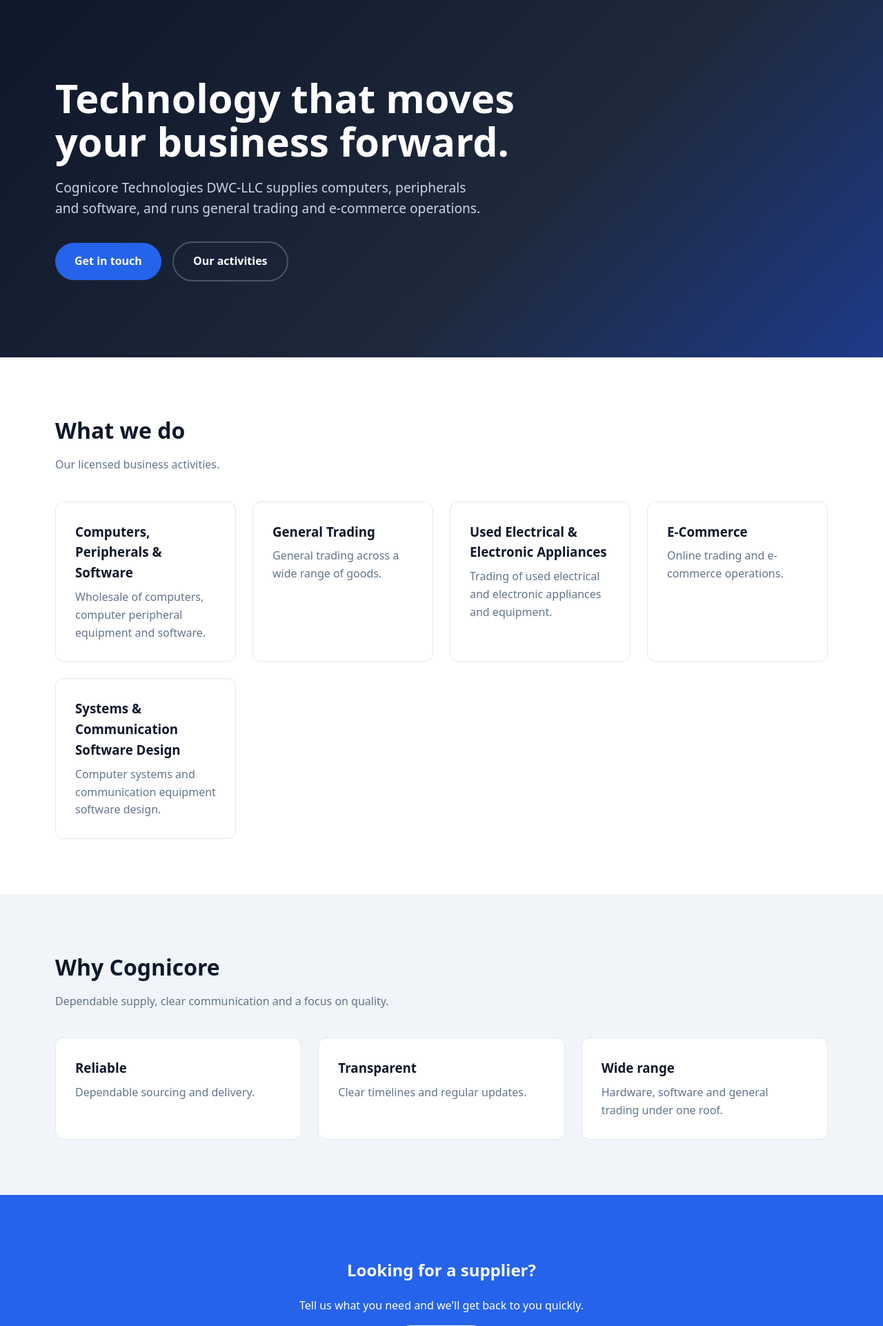
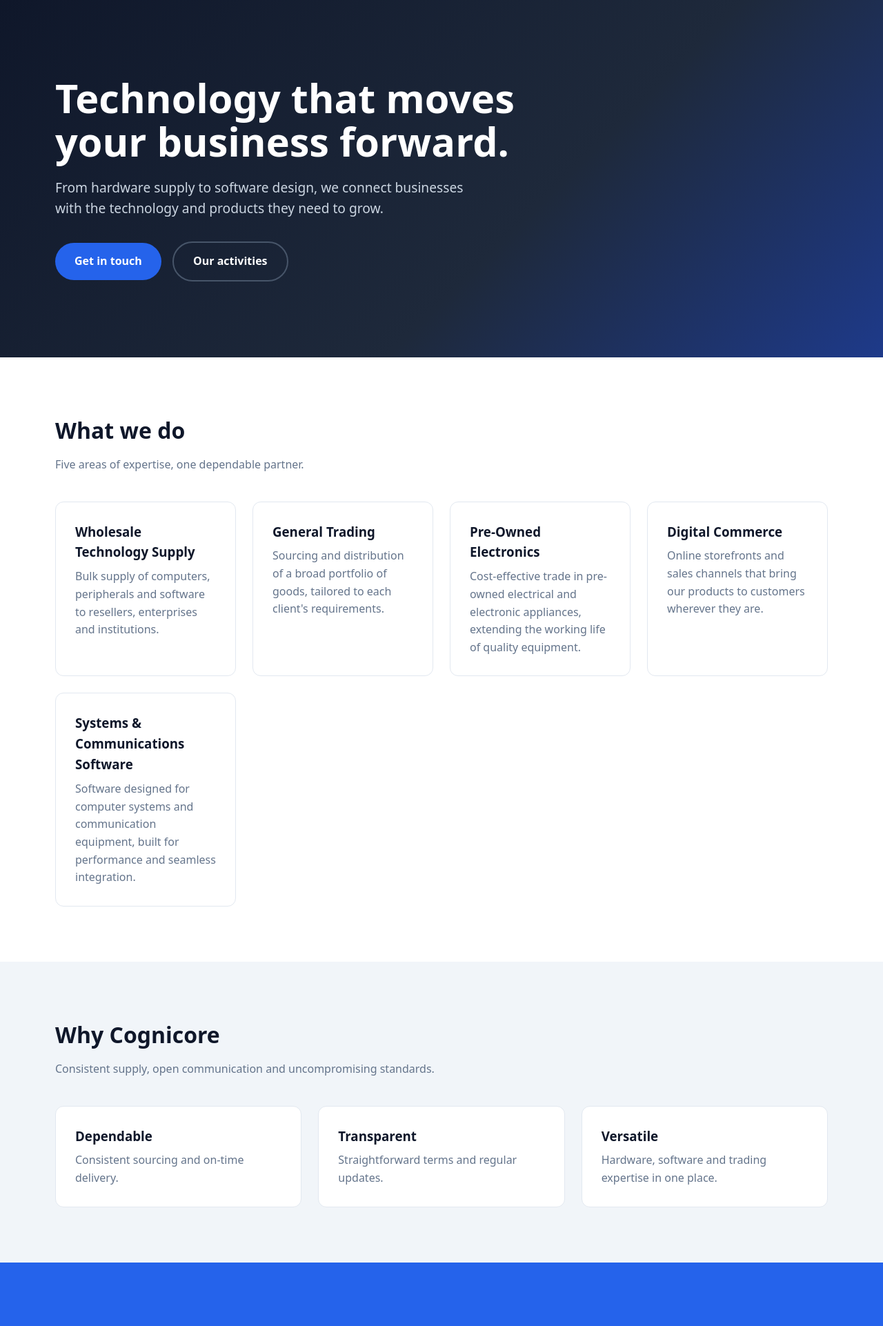
Before and after one commit to devwebandapk-cmyk/cognicore-company-website, a WordPress theme: template front-page.php in a window 1280 px wide. Shown: the part 64-1986 px from the top of the page at 69% size. Run offline with PHP 8.4 and a stand-in for WordPress, Linux system fonts and the light colour scheme; the site name, menu and one post (Sample post) are stand-ins, and other content is empty.

Commit message:
Polish copy for activities, services intro and home sections
Co-Authored-By: Claude Sonnet 5.5 <noreply@anthropic.com>
Claude-Session: https://claude.ai/code/session_018XrfTfth5Xhmze9GydEUJd

```diff
--- a/front-page.php
+++ b/front-page.php
@@ -2,7 +2,7 @@
 <section class="hero">
 	<div class="container">
 		<h1>Technology that moves your business forward.</h1>
-		<p>Cognicore Technologies DWC-LLC supplies computers, peripherals and software, and runs general trading and e-commerce operations.</p>
+		<p>From hardware supply to software design, we connect businesses with the technology and products they need to grow.</p>
 		<a class="btn" href="<?php echo esc_url( home_url( '/contact/' ) ); ?>">Get in touch</a>
 		<a class="btn btn-ghost" href="<?php echo esc_url( home_url( '/services/' ) ); ?>">Our activities</a>
 	</div>
@@ -11,7 +11,7 @@
 <section class="section">
 	<div class="container">
 		<h2>What we do</h2>
-		<p class="lead">Our licensed business activities.</p>
+		<p class="lead">Five areas of expertise, one dependable partner.</p>
 		<div class="grid">
 			<?php foreach ( cognicore_activities() as $a ) : ?>
 				<div class="card"><h3><?php echo esc_html( $a[0] ); ?></h3><p><?php echo esc_html( $a[1] ); ?></p></div>
@@ -23,11 +23,11 @@
 <section class="section alt">
 	<div class="container">
 		<h2>Why Cognicore</h2>
-		<p class="lead">Dependable supply, clear communication and a focus on quality.</p>
+		<p class="lead">Consistent supply, open communication and uncompromising standards.</p>
 		<div class="grid">
-			<div class="card"><h3>Reliable</h3><p>Dependable sourcing and delivery.</p></div>
-			<div class="card"><h3>Transparent</h3><p>Clear timelines and regular updates.</p></div>
-			<div class="card"><h3>Wide range</h3><p>Hardware, software and general trading under one roof.</p></div>
+			<div class="card"><h3>Dependable</h3><p>Consistent sourcing and on-time delivery.</p></div>
+			<div class="card"><h3>Transparent</h3><p>Straightforward terms and regular updates.</p></div>
+			<div class="card"><h3>Versatile</h3><p>Hardware, software and trading expertise in one place.</p></div>
 		</div>
 	</div>
 </section>
--- a/functions.php
+++ b/functions.php
@@ -19,11 +19,11 @@ function cognicore_address_lines() {
 /** Licensed business activities (edit here). */
 function cognicore_activities() {
 	return array(
-		array( 'Computers, Peripherals & Software', 'Wholesale of computers, computer peripheral equipment and software.' ),
-		array( 'General Trading', 'General trading across a wide range of goods.' ),
-		array( 'Used Electrical & Electronic Appliances', 'Trading of used electrical and electronic appliances and equipment.' ),
-		array( 'E-Commerce', 'Online trading and e-commerce operations.' ),
-		array( 'Systems & Communication Software Design', 'Computer systems and communication equipment software design.' ),
+		array( 'Wholesale Technology Supply', 'Bulk supply of computers, peripherals and software to resellers, enterprises and institutions.' ),
+		array( 'General Trading', 'Sourcing and distribution of a broad portfolio of goods, tailored to each client\'s requirements.' ),
+		array( 'Pre-Owned Electronics', 'Cost-effective trade in pre-owned electrical and electronic appliances, extending the working life of quality equipment.' ),
+		array( 'Digital Commerce', 'Online storefronts and sales channels that bring our products to customers wherever they are.' ),
+		array( 'Systems & Communications Software', 'Software designed for computer systems and communication equipment, built for performance and seamless integration.' ),
 	);
 }
 
@@ -55,8 +55,8 @@ add_action( 'wp_enqueue_scripts', function () {
 add_action( 'after_switch_theme', function () {
 	$pages = array(
 		'home'     => array( 'Home', "Welcome to Cognicore Technologies." ),
-		'about'    => array( 'About', "<p>Cognicore Technologies DWC-LLC is a Dubai World Central based company engaged in the wholesale of computers, peripherals and software, general trading, e-commerce and software design. Replace this text with your company story.</p><h2>Our mission</h2><p>Describe your mission and values here.</p>" ),
-		'services' => array( 'Services', "<p>Our licensed business activities are listed below.</p>" ),
+		'about'    => array( 'About', "<p>Cognicore Technologies DWC-LLC combines technology supply, general trading and digital commerce under one roof. Replace this text with your company story.</p><h2>Our mission</h2><p>Describe your mission and values here.</p>" ),
+		'services' => array( 'Services', "" ),
 		'contact'  => array( 'Contact', "<p>Tell us about your project and we'll get back to you.</p>[cognicore_contact_form]" ),
 	);
 	$ids = array();
--- a/page.php
+++ b/page.php
@@ -1,7 +1,10 @@
 <?php get_header(); ?>
 <?php while ( have_posts() ) : the_post(); ?>
 <section class="page-header"><div class="container"><h1><?php the_title(); ?></h1></div></section>
-<section class="page-content"><div class="container"><?php the_content(); ?>
+<section class="page-content"><div class="container">
+	<?php if ( is_page( 'services' ) ) : ?>
+		<p class="lead">From hardware supply to software design, here is how we can support your business.</p>
+	<?php else : the_content(); endif; ?>
 	<?php if ( is_page( 'services' ) ) : ?>
 		<div class="grid">
 			<?php foreach ( cognicore_activities() as $a ) : ?>
```
